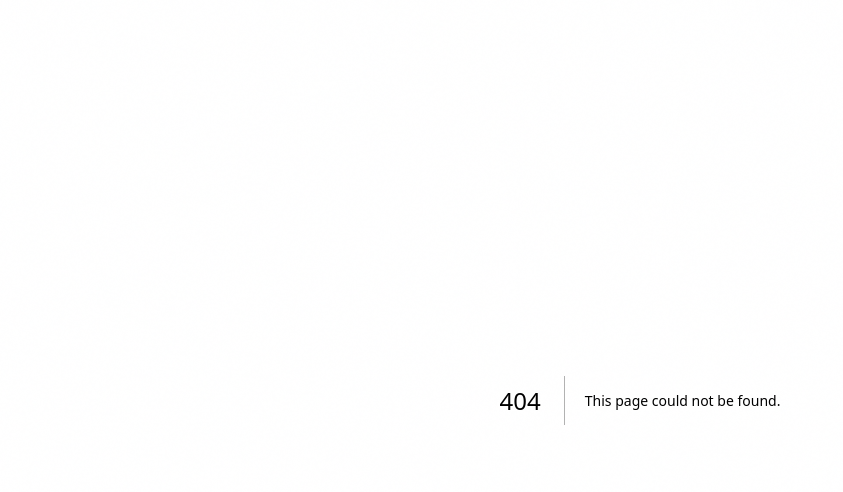
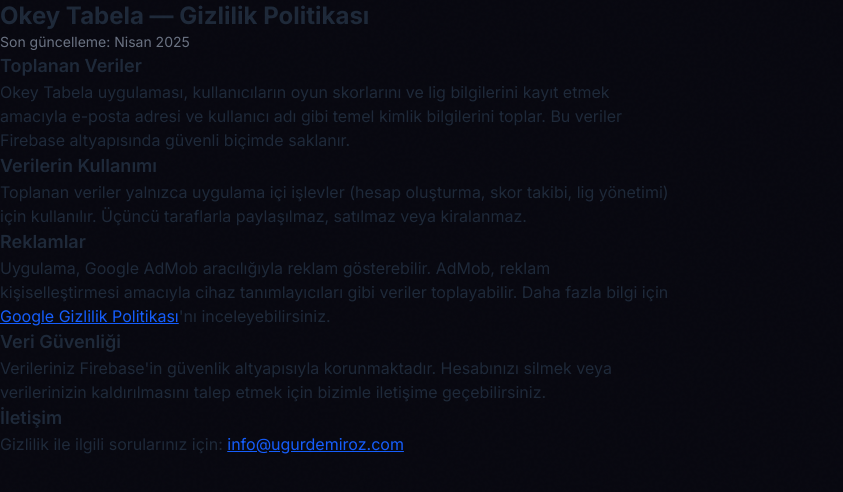
Before and after one commit to u-demiroz/ugurdemiroz, a Next.js app: page /okey-tabela-gizlilik in a window 1280 px wide. Before the commit this address had no page. Shown: the top 492 px of the page, without its empty margins (0-843 px from the left). Built offline with nearby package versions, Linux system fonts and the light colour scheme.

Commit message:
feat: okey tabela gizlilik politikası sayfası eklendi

```diff
--- /dev/null
+++ b/app/okey-tabela-gizlilik/page.tsx
@@ -0,0 +1,68 @@
+export const metadata = {
+  title: "Gizlilik Politikası — Okey Tabela",
+  robots: "noindex, nofollow",
+};
+
+export default function OkeyTabelaGizlilik() {
+  return (
+    <main className="max-w-2xl mx-auto px-6 py-16 text-gray-800">
+      <h1 className="text-2xl font-bold mb-6">Okey Tabela — Gizlilik Politikası</h1>
+      <p className="text-sm text-gray-500 mb-8">Son güncelleme: Nisan 2025</p>
+
+      <section className="mb-6">
+        <h2 className="text-lg font-semibold mb-2">Toplanan Veriler</h2>
+        <p>
+          Okey Tabela uygulaması, kullanıcıların oyun skorlarını ve lig bilgilerini
+          kayıt etmek amacıyla e-posta adresi ve kullanıcı adı gibi temel kimlik
+          bilgilerini toplar. Bu veriler Firebase altyapısında güvenli biçimde saklanır.
+        </p>
+      </section>
+
+      <section className="mb-6">
+        <h2 className="text-lg font-semibold mb-2">Verilerin Kullanımı</h2>
+        <p>
+          Toplanan veriler yalnızca uygulama içi işlevler (hesap oluşturma, skor
+          takibi, lig yönetimi) için kullanılır. Üçüncü taraflarla paylaşılmaz,
+          satılmaz veya kiralanmaz.
+        </p>
+      </section>
+
+      <section className="mb-6">
+        <h2 className="text-lg font-semibold mb-2">Reklamlar</h2>
+        <p>
+          Uygulama, Google AdMob aracılığıyla reklam gösterebilir. AdMob, reklam
+          kişiselleştirmesi amacıyla cihaz tanımlayıcıları gibi veriler toplayabilir.
+          Daha fazla bilgi için{" "}
+          <a
+            href="https://policies.google.com/privacy"
+            target="_blank"
+            rel="noopener noreferrer"
+            className="underline text-blue-600"
+          >
+            Google Gizlilik Politikası
+          </a>
+          &apos;nı inceleyebilirsiniz.
+        </p>
+      </section>
+
+      <section className="mb-6">
+        <h2 className="text-lg font-semibold mb-2">Veri Güvenliği</h2>
+        <p>
+          Verileriniz Firebase&apos;in güvenlik altyapısıyla korunmaktadır. Hesabınızı
+          silmek veya verilerinizin kaldırılmasını talep etmek için bizimle iletişime
+          geçebilirsiniz.
+        </p>
+      </section>
+
+      <section className="mb-6">
+        <h2 className="text-lg font-semibold mb-2">İletişim</h2>
+        <p>
+          Gizlilik ile ilgili sorularınız için:{" "}
+          <a href="mailto:info@ugurdemiroz.com" className="underline text-blue-600">
+            info@ugurdemiroz.com
+          </a>
+        </p>
+      </section>
+    </main>
+  );
+}
```
